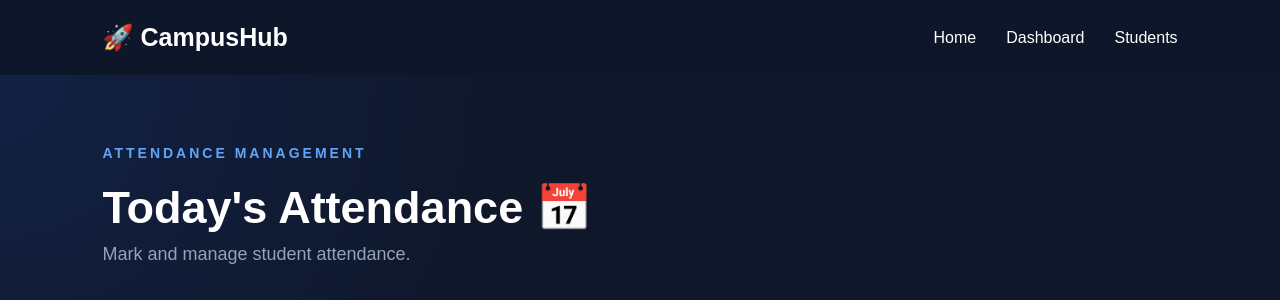
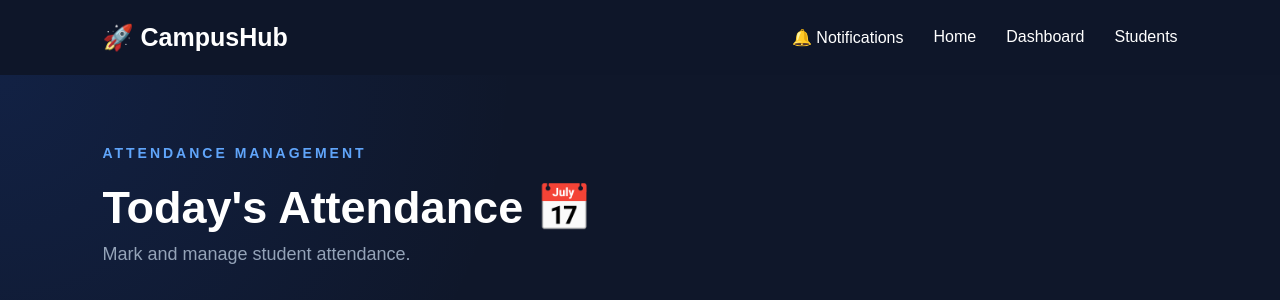
Before and after one commit to eshitashukla634-tech/CampusHub, a Flask app: template templates/attendance.html in a window 1280 px wide. Shown: the top 300 px of the page. Run offline with Flask 3, Linux system fonts and the light colour scheme; the template is opened without the code that fills it: most values are stand-ins (such as "Sample title", 1, 10 or a date in 2020).

Commit message:
Complete smart monitoring system

```diff
--- a/templates/attendance.html
+++ b/templates/attendance.html
@@ -27,6 +27,18 @@
         </div>
 
         <div class="nav-links">
+
+            <a href="{{ url_for('notifications') }}" class="notification-link">
+
+    🔔 Notifications
+
+    {% if unread_count > 0 %}
+        <span class="notification-count">
+            {{ unread_count }}
+        </span>
+    {% endif %}
+
+            </a>
 
             <a href="{{ url_for('home') }}">
                 Home
```
